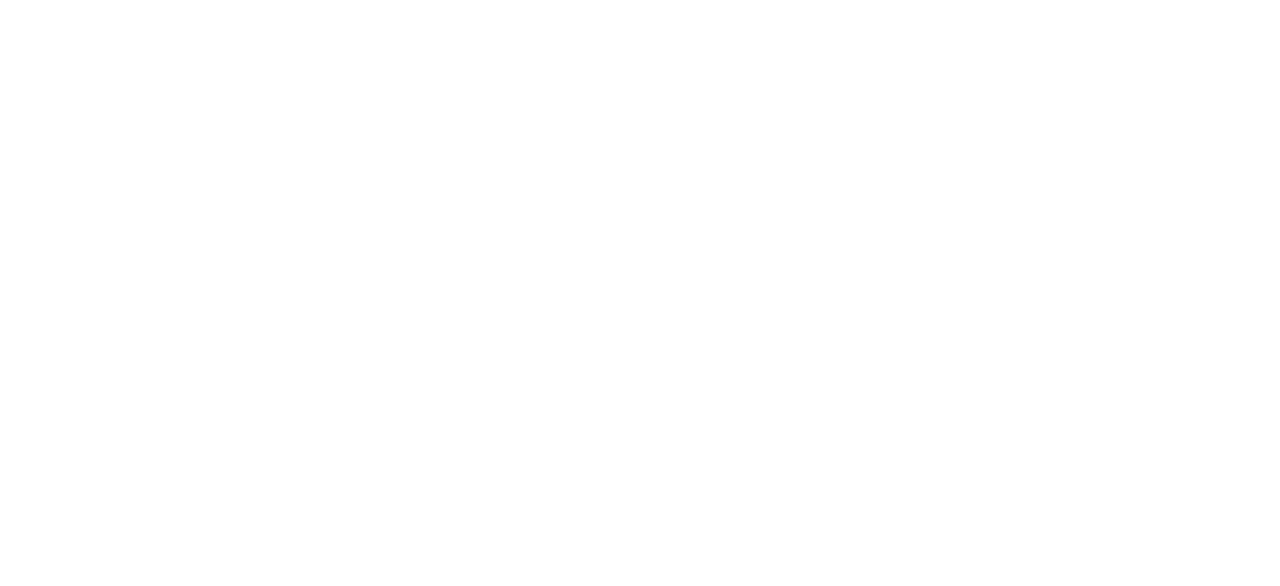
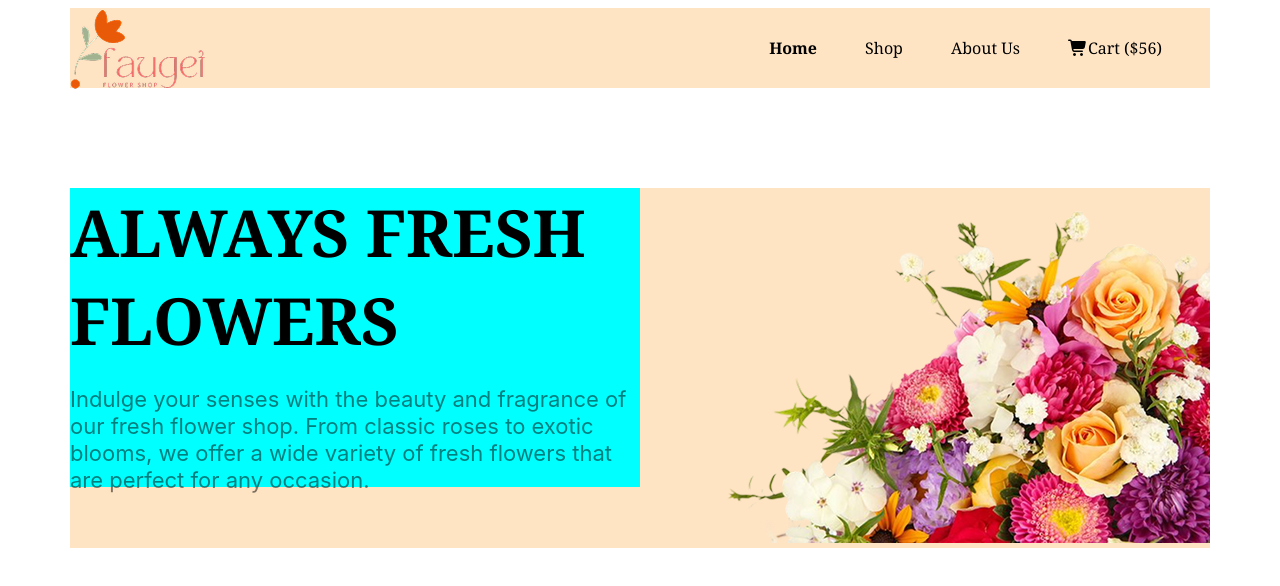
Before and after one commit to Shahariad/2ndAssignment-, a plain HTML site: page index.html in a window 1280 px wide. Drawn offline with Linux system fonts and the light colour scheme.

Commit message:
added the navber part

```diff
--- a/index.html
+++ b/index.html
@@ -4,9 +4,42 @@
     <meta charset="UTF-8">
     <meta name="viewport" content="width=device-width, initial-scale=1.0">
     <title>2nd Assignment</title>
+    <link rel="preconnect" href="https://fonts.googleapis.com">
+<link rel="preconnect" href="https://fonts.gstatic.com" crossorigin>
+<link href="https://fonts.googleapis.com/css2?family=Noto+Serif:ital,wght@0,100..900;1,100..900&display=swap" rel="stylesheet">
+
+      <link rel="stylesheet" href="https://cdnjs.cloudflare.com/ajax/libs/font-awesome/7.0.0/css/all.min.css" integrity="sha512-DxV+EoADOkOygM4IR9yXP8Sb2qwgidEmeqAEmDKIOfPRQZOWbXCzLC6vjbZyy0vPisbH2SyW27+ddLVCN+OMzQ==" crossorigin="anonymous" referrerpolicy="no-referrer" />
+
+
+    <link rel="stylesheet" href="styles/2nd.css">
 </head>
-<body>
+<body class="noto-serif-normal">
     <header>
+        <nav class="navber">
+            <div>
+            <img src="images/assets/logo.png" alt="">
+        </div>
+        <ul class="nav-list">
+            <li class="home" style="color: black;"><a href="">Home</a></li>
+            <li><a href="">Shop</a></li>
+            <li><a href="">About Us</a></li>
+             <li><a href=""><i class="fa-solid fa-cart-shopping"></i>Cart ($56)</a></li>
+
+        </ul>
+
+        </nav>
+        <section class="banner">
+            <div class="banner-text">
+                <div><h1>ALWAYS FRESH FLOWERS</h1></div>
+                <p>Indulge your senses with the beauty and fragrance of our fresh flower shop.
+                     From classic roses to exotic blooms,
+                      we offer a wide variety of fresh flowers that are perfect for any occasion. </p>
+
+            </div>
+            <div>
+                <img src="images/assets/hero-flower.png" alt="">
+            </div>
+        </section>
 
     </header>
     <main>
--- a/styles/2nd.css
+++ b/styles/2nd.css
@@ -0,0 +1,80 @@
+
+.noto-serif-normal {
+  font-family: "Noto Serif", serif;
+  font-optical-sizing: auto;
+  font-weight: <weight>;
+  font-style: normal;
+  font-variation-settings:
+    "wdth" 100;
+}
+/* shared style */
+
+.navber ,.banner{
+    max-width: 1140px;
+    margin: 0 auto;
+    background-color: bisque;
+}
+.navber{
+    height: 71px;
+}
+.navber{
+    display: flex;
+    justify-content: space-between;
+    height: 80px;
+}
+
+nav ul li {
+    list-style: none;
+}
+.home{
+    font-weight: 700;
+
+
+}
+
+nav ul a{
+    text-decoration: none;
+    margin-right: 48px;
+    color: #000;
+
+
+
+}
+.nav-list{
+    display: flex;
+    align-items: center;
+
+}
+/* Banner */
+.banner{
+    display: flex;
+    margin-top: 100px;
+}
+.banner p{
+    color: rgba(0, 0, 0, 0.5);
+font-family: Inter;
+font-size: 22px;
+font-weight: 400;
+line-height: 27px;
+letter-spacing: 0%;
+text-align: left;
+}
+.banner img{
+
+width: 570px;
+height: 355px;
+
+}
+.banner-text{
+    background-color: aqua;
+    width: 570px;
+    height: 299px;
+
+
+}
+.banner h1{
+    font-size: 65px;
+    font-weight: 700;
+    margin: 0 0;
+
+}
```
